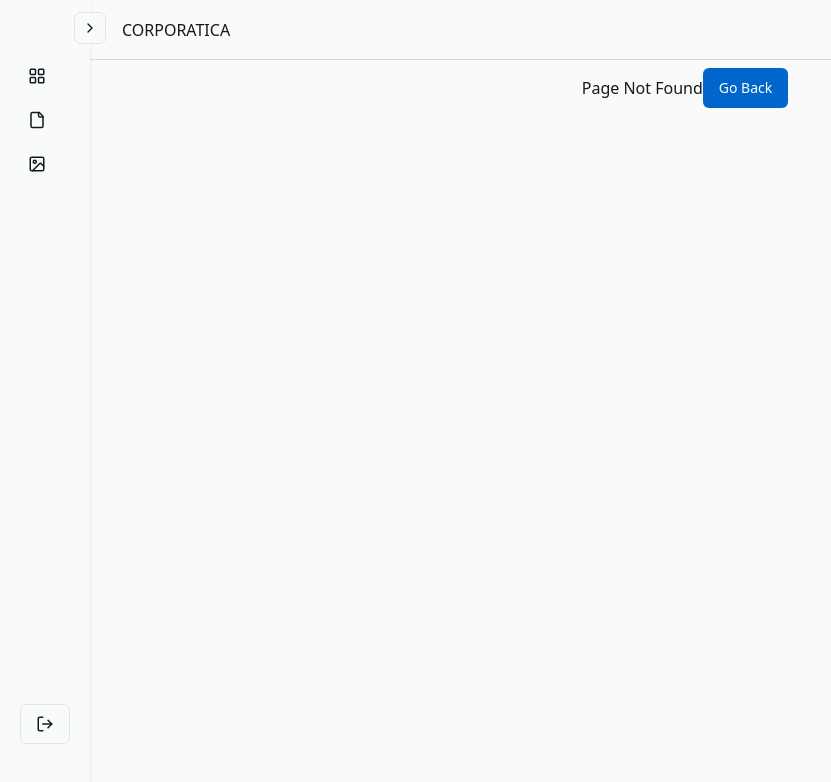
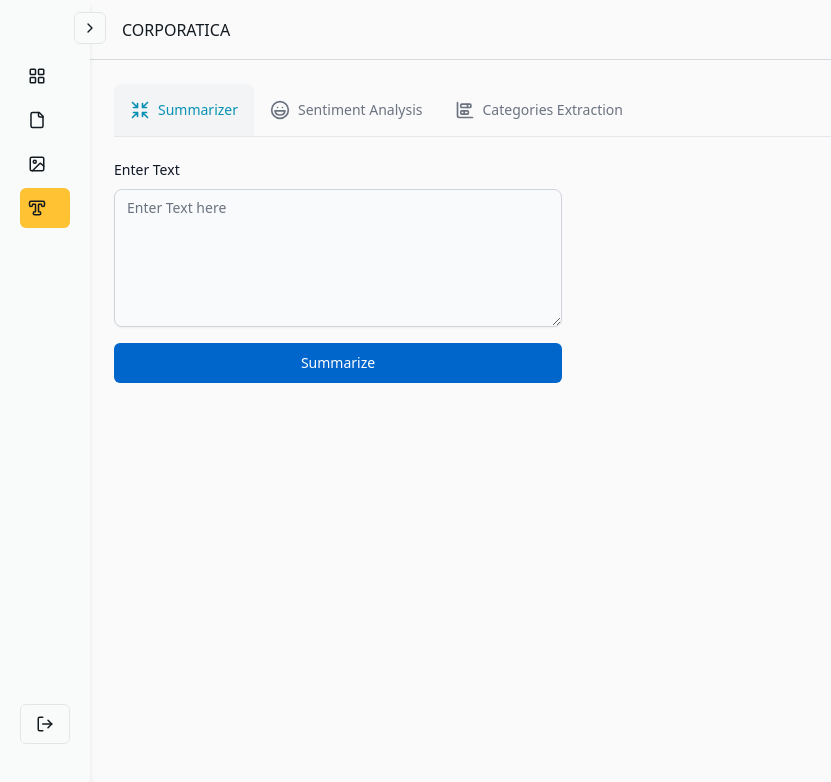
Before and after one commit to Mtanash/FlaskFusion-frontend, a React (Vite) app: page /text in a window 1280 px wide. Before the commit this address had no page. Shown: the top 782 px of the page, without its empty margins (0-831 px from the left). Built offline with nearby package versions, Linux system fonts and the light colour scheme.

Commit message:
add categoriez, sentiment and summarize components

```diff
--- /dev/null
+++ b/src/api/mutations/categorizeText.ts
@@ -0,0 +1,6 @@
+import axiosInstance from "../axios/axiosInstance";
+
+export const categorizeText = async (text: string) => {
+  const response = await axiosInstance.post("/text/categorize", { text });
+  return response.data;
+};
--- /dev/null
+++ b/src/api/mutations/sentimentText.ts
@@ -0,0 +1,13 @@
+import axiosInstance from "../axios/axiosInstance";
+
+interface SentimentResponse {
+  label: string;
+  score: number;
+}
+
+export const sentimentText = async (
+  text: string
+): Promise<SentimentResponse> => {
+  const response = await axiosInstance.post("/text/sentiment", { text });
+  return response.data;
+};
--- /dev/null
+++ b/src/api/mutations/summarizeText.ts
@@ -0,0 +1,6 @@
+import axiosInstance from "../axios/axiosInstance";
+
+export const summarizeText = async (text: string) => {
+  const response = await axiosInstance.post("/text/summarize", { text });
+  return response.data;
+};
--- /dev/null
+++ b/src/components/CategorizeText.tsx
@@ -0,0 +1,54 @@
+import { categorizeText } from "@/api/mutations/categorizeText";
+import toaster from "@/lib/toaster";
+import { useMutation } from "@tanstack/react-query";
+import { Label, Textarea } from "flowbite-react";
+import { Button } from "./ui/button";
+
+export default function CategorizeText() {
+  const { mutate: categorize, isPending: categorizePending } = useMutation({
+    mutationKey: ["categorizeText"],
+    mutationFn: (text: string) => categorizeText(text),
+    onSuccess(data) {
+      console.log(data);
+    },
+  });
+
+  const handleFormSubmit = (event: React.FormEvent<HTMLFormElement>) => {
+    event.preventDefault();
+    // Handle form submission here
+
+    const text = event.currentTarget.text.value;
+    if (!text) return toaster.error("Please enter some text");
+
+    categorize(text);
+  };
+
+  return (
+    <div>
+      <form
+        className="flex max-w-md flex-col gap-4"
+        onSubmit={handleFormSubmit}
+      >
+        <div>
+          <div className="mb-2 block">
+            <Label htmlFor="text" value="Enter Text" />
+          </div>
+          <Textarea
+            id="text"
+            name="text"
+            placeholder="Enter Text here"
+            required
+            shadow
+            rows={6}
+          />
+        </div>
+
+        <Button type="submit" disabled={categorizePending}>
+          {categorizePending ? "Analyzing..." : "Analyze"}
+        </Button>
+      </form>
+
+      {/* {sentimentData && <SentimentDisplay sentiment={sentimentData} />} */}
+    </div>
+  );
+}
--- /dev/null
+++ b/src/components/SentimentDisplay.tsx
@@ -0,0 +1,44 @@
+const SentimentDisplay = ({
+  sentiment,
+}: {
+  sentiment: { label: string; score: number };
+}) => {
+  const { label, score } = sentiment;
+  const percentage = Math.round(score * 100);
+
+  // Determine color based on sentiment label
+  const sentimentColor =
+    label === "POSITIVE"
+      ? "bg-green-500"
+      : label === "NEGATIVE"
+      ? "bg-red-500"
+      : "bg-yellow-500";
+
+  return (
+    <div className="w-full max-w-xs p-4 bg-white shadow-md rounded-lg mt-6">
+      <h2 className="text-lg font-bold text-gray-700 mb-2">
+        Sentiment Analysis
+      </h2>
+
+      <div className="flex items-center justify-between mb-2">
+        <span
+          className={`text-xl font-semibold ${
+            label === "NEGATIVE" ? "text-red-500" : "text-green-500"
+          }`}
+        >
+          {label}
+        </span>
+        <span className="text-gray-600">{percentage}%</span>
+      </div>
+
+      <div className="w-full bg-gray-200 rounded-full h-4">
+        <div
+          className={`h-full rounded-full ${sentimentColor}`}
+          style={{ width: `${percentage}%` }}
+        ></div>
+      </div>
+    </div>
+  );
+};
+
+export default SentimentDisplay;
--- /dev/null
+++ b/src/components/SentimentText.tsx
@@ -0,0 +1,62 @@
+import { sentimentText } from "@/api/mutations/sentimentText";
+import toaster from "@/lib/toaster";
+import { useMutation } from "@tanstack/react-query";
+import { Label, Textarea } from "flowbite-react";
+import { useState } from "react";
+import SentimentDisplay from "./SentimentDisplay";
+import { Button } from "./ui/button";
+
+export default function SentimentText() {
+  const [sentimentData, setSentimentData] = useState<{
+    label: string;
+    score: number;
+  } | null>(null);
+
+  const { mutate: sentiment, isPending: sentimentPending } = useMutation({
+    mutationKey: ["sentimentText"],
+    mutationFn: (text: string) => sentimentText(text),
+    onSuccess(data) {
+      console.log(data);
+      setSentimentData(data);
+    },
+  });
+
+  const handleFormSubmit = (event: React.FormEvent<HTMLFormElement>) => {
+    event.preventDefault();
+    // Handle form submission here
+
+    const text = event.currentTarget.text.value;
+    if (!text) return toaster.error("Please enter some text");
+
+    sentiment(text);
+  };
+
+  return (
+    <div>
+      <form
+        className="flex max-w-md flex-col gap-4"
+        onSubmit={handleFormSubmit}
+      >
+        <div>
+          <div className="mb-2 block">
+            <Label htmlFor="text" value="Enter Text" />
+          </div>
+          <Textarea
+            id="text"
+            name="text"
+            placeholder="Enter Text here"
+            required
+            shadow
+            rows={6}
+          />
+        </div>
+
+        <Button type="submit" disabled={sentimentPending}>
+          {sentimentPending ? "Analyzing..." : "Analyze"}
+        </Button>
+      </form>
+
+      {sentimentData && <SentimentDisplay sentiment={sentimentData} />}
+    </div>
+  );
+}
--- /dev/null
+++ b/src/components/SummarizeText.tsx
@@ -0,0 +1,64 @@
+import { summarizeText } from "@/api/mutations/summarizeText";
+import toaster from "@/lib/toaster";
+import { useMutation } from "@tanstack/react-query";
+import { Label, Textarea } from "flowbite-react";
+import { useState } from "react";
+import { Button } from "./ui/button";
+
+export default function SummarizeText() {
+  const [summary, setSummary] = useState("");
+
+  const { mutate: summarize, isPending: summarizePending } = useMutation({
+    mutationKey: ["summarizeText"],
+    mutationFn: (text: string) => summarizeText(text),
+    onSuccess(data) {
+      setSummary(data.summary);
+    },
+  });
+
+  const handleFormSubmit = (event: React.FormEvent<HTMLFormElement>) => {
+    event.preventDefault();
+    // Handle form submission here
+
+    const text = event.currentTarget.text.value;
+    if (!text) return toaster.error("Please enter some text");
+
+    summarize(text);
+  };
+
+  return (
+    <div>
+      <form
+        className="flex max-w-md flex-col gap-4"
+        onSubmit={handleFormSubmit}
+      >
+        <div>
+          <div className="mb-2 block">
+            <Label htmlFor="text" value="Enter Text" />
+          </div>
+          <Textarea
+            id="text"
+            name="text"
+            placeholder="Enter Text here"
+            required
+            shadow
+            rows={6}
+          />
+        </div>
+
+        <Button type="submit" disabled={summarizePending}>
+          {summarizePending ? "Summarizing..." : "Summarize"}
+        </Button>
+      </form>
+
+      {summary && (
+        <div className="mt-6">
+          <h2 className="text-2xl font-bold text-gray-800 dark:text-white mb-2">
+            Summary
+          </h2>
+          <p>{summary}</p>
+        </div>
+      )}
+    </div>
+  );
+}
--- a/src/layout/Menu.tsx
+++ b/src/layout/Menu.tsx
@@ -16,6 +16,7 @@ import {
   LayoutGrid,
   LogOut,
   LucideIcon,
+  TypeOutline,
 } from "lucide-react";
 import { IconType } from "react-icons/lib";
 import { Link } from "react-router-dom";
@@ -71,6 +72,13 @@ export function Menu({ isOpen }: MenuProps) {
           label: "Images",
           active: pathname === "/images",
           icon: Image,
+          submenus: [],
+        },
+        {
+          href: "/text",
+          label: "Text",
+          active: pathname === "/text",
+          icon: TypeOutline,
           submenus: [],
         },
       ],
--- /dev/null
+++ b/src/pages/Text.tsx
@@ -0,0 +1,32 @@
+import CategorizeText from "@/components/CategorizeText";
+import SentimentText from "@/components/SentimentText";
+import SummarizeText from "@/components/SummarizeText";
+import { Tabs, TabsRef } from "flowbite-react";
+import { ChartBarStacked, Laugh, Shrink } from "lucide-react";
+import { useRef, useState } from "react";
+
+export default function Text() {
+  const tabsRef = useRef<TabsRef>(null);
+  const [activeTab, setActiveTab] = useState(0);
+
+  return (
+    <div className="p-4">
+      <Tabs
+        aria-label="Default tabs"
+        variant="default"
+        ref={tabsRef}
+        onActiveTabChange={(tab) => setActiveTab(tab)}
+      >
+        <Tabs.Item active title="Summarizer" icon={Shrink}>
+          <SummarizeText />
+        </Tabs.Item>
+        <Tabs.Item active title="Sentiment Analysis" icon={Laugh}>
+          <SentimentText />
+        </Tabs.Item>
+        <Tabs.Item active title="Categories Extraction" icon={ChartBarStacked}>
+          <CategorizeText />
+        </Tabs.Item>
+      </Tabs>
+    </div>
+  );
+}
--- a/src/routes/index.ts
+++ b/src/routes/index.ts
@@ -7,6 +7,7 @@ const csv = React.lazy(() => import("@/pages/CSV"));
 const csvDetails = React.lazy(() => import("@/pages/CSVDetails"));
 const images = React.lazy(() => import("@/pages/Images"));
 const imageDetails = React.lazy(() => import("@/pages/ImageDetails"));
+const text = React.lazy(() => import("@/pages/Text"));
 
 const routes = [
   {
@@ -34,6 +35,10 @@ const routes = [
         Component: imageDetails,
       },
       {
+        path: "/text",
+        Component: text,
+      },
+      {
         path: "/404",
         Component: notFound,
       },
```
